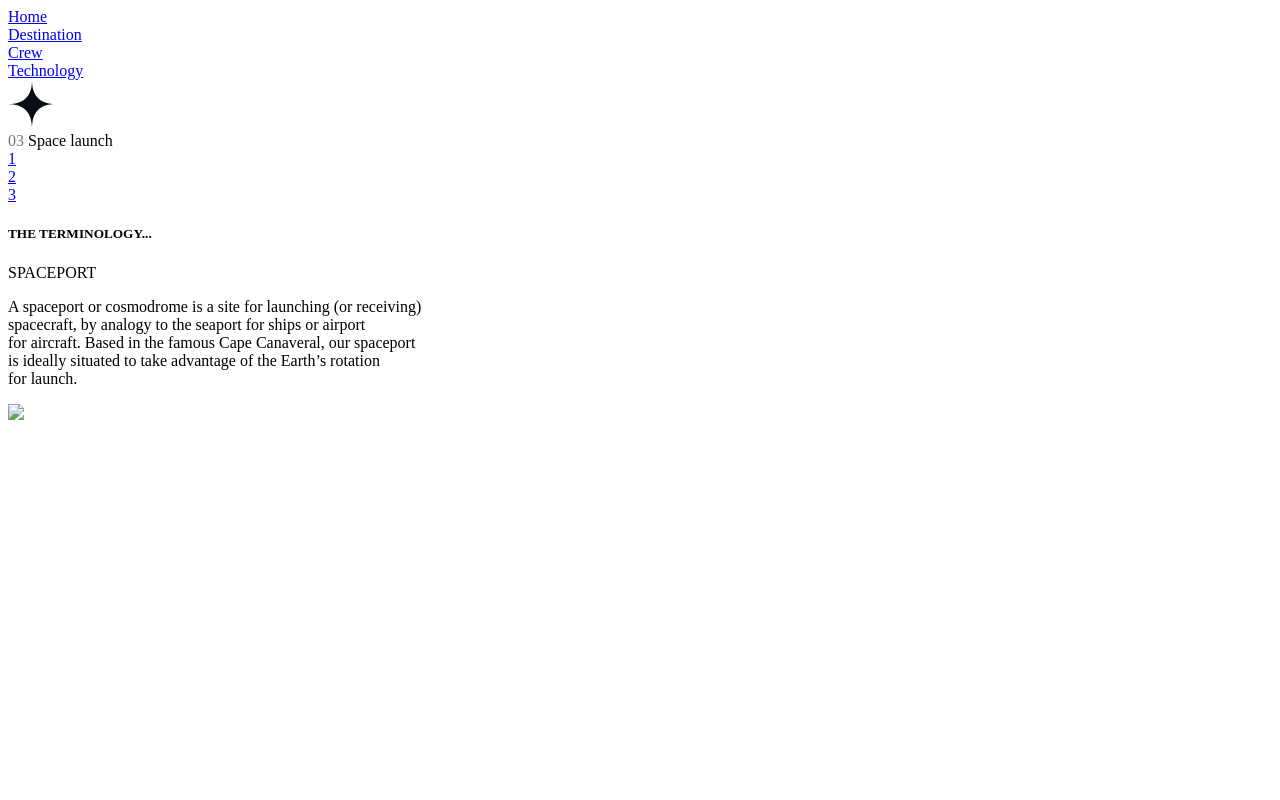
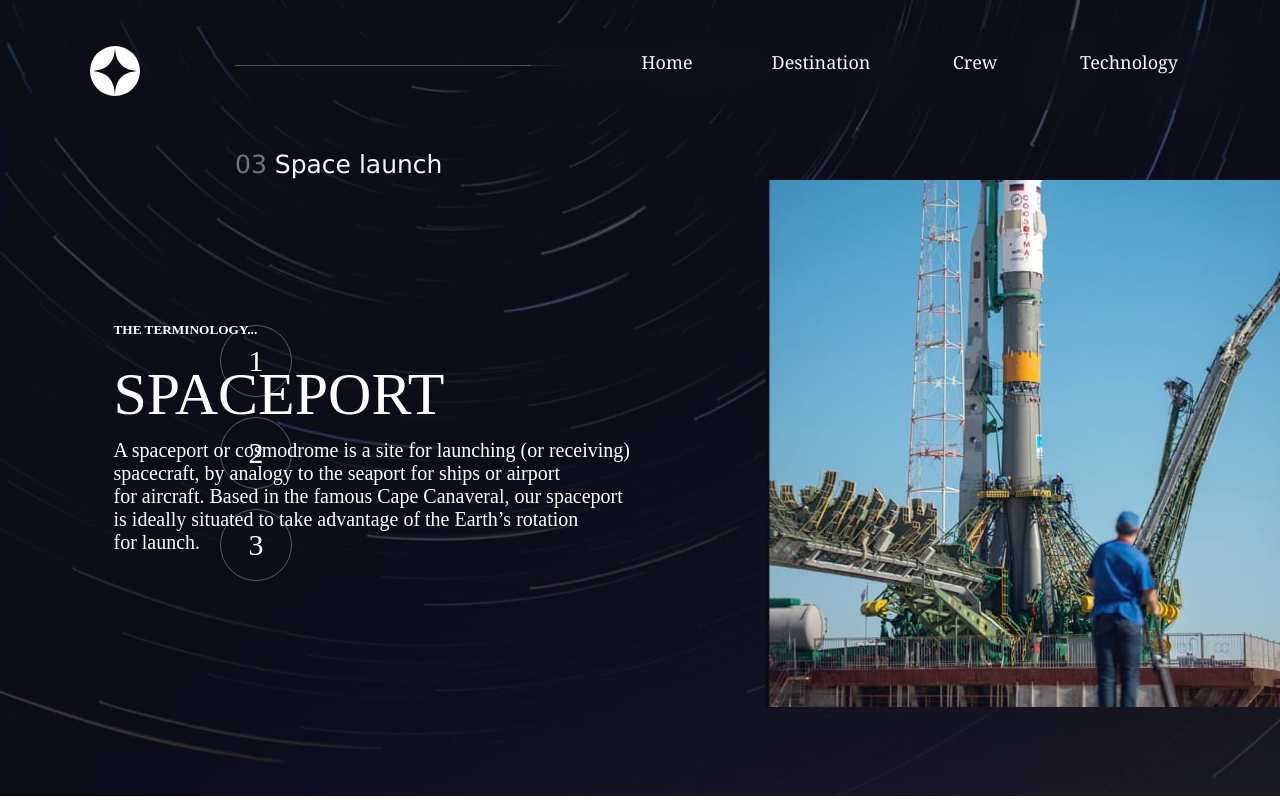
Before and after one commit to manabendra847/Space-tourism, a plain HTML site: page technology/port.html in a window 1280 px wide. Drawn offline with Linux system fonts and the light colour scheme; the site is published under a folder, as on GitHub Pages, so addresses that start at the root find nothing.

Commit message:
Update port.html

```diff
--- a/technology/port.html
+++ b/technology/port.html
@@ -5,15 +5,15 @@
     <meta http-equiv="X-UA-Compatible" content="IE=edge">
     <meta name="viewport" content="width=device-width, initial-scale=1.0">
     <title>space tourism</title>
-    <link rel="stylesheet" href="/technology/technology.css">
+    <link rel="stylesheet" href="technology.css">
     <link rel="icon" href="../favicon.png" type="image/png">
 </head>
 <body>
     <nav>
-       <a href="/index.html"><div class="box">Home</div></a>
-       <a href="/destination/destination.html"><div class="box">Destination</div></a>
-       <a href="/crew/crew.html"><div class="box">Crew</div></a>
-       <a href="/technology/technology.html"><div class="box">Technology</div></a>
+       <a href="../index.html"><div class="box">Home</div></a>
+       <a href="../destination/destination.html"><div class="box">Destination</div></a>
+       <a href="../crew/crew.html"><div class="box">Crew</div></a>
+       <a href="technology.html"><div class="box">Technology</div></a>
     </nav>
 
     <img class="logo" src="../logo.svg">
@@ -39,6 +39,6 @@
         </P>
     </div>
 
-    <div class="vehicle"><img src="/technology/image-spaceport-portrait.jpg"></div>
+    <div class="vehicle"><img src="image-spaceport-portrait.jpg"></div>
 </body>
 </html>
```
